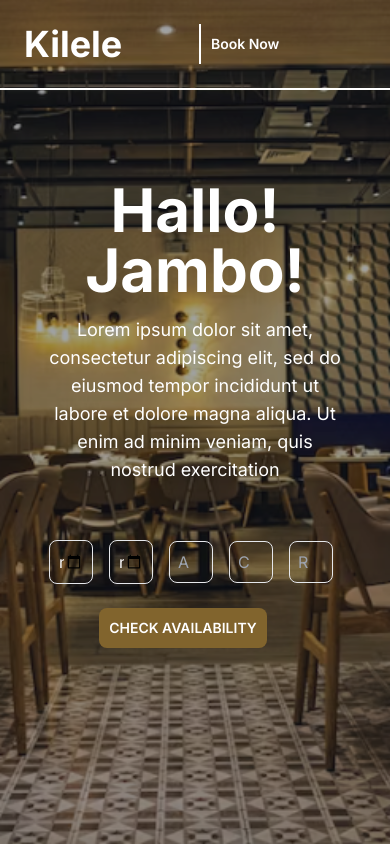
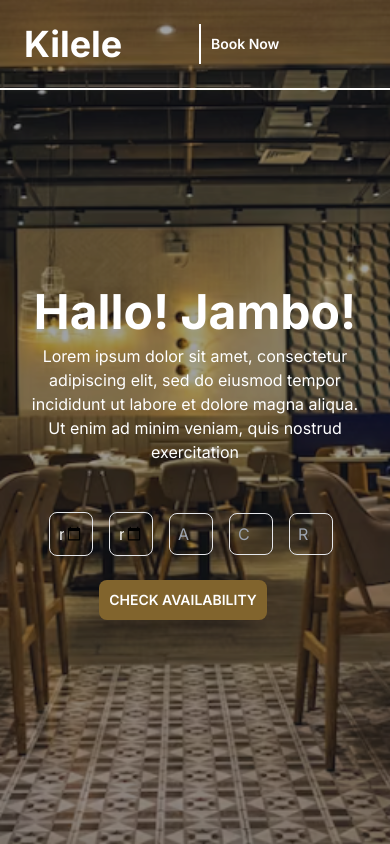
Before and after one commit to felixDev22/Kilele-Hotel-R, a Next.js app: page / in a window 390 px wide. Built offline with nearby package versions, Linux system fonts and the light colour scheme.

Commit message:
Fine tune the mobile and desktop setting

```diff
--- a/src/app/hero/hero.tsx
+++ b/src/app/hero/hero.tsx
@@ -13,11 +13,11 @@ export const Hero = () => {
           className="bg-opacity-70"
         />
         <div className='absolute inset-0 bg-gray-900 bg-opacity-40'></div>
-        <div className="absolute text-center inset-0 flex flex-col items-center justify-center">
-          <h1 className="text-6xl md:text-8xl lg:text-8xl text-white font-bold ">
+        <div className="mt-20 absolute text-center inset-0 flex flex-col items-center justify-center">
+          <h1 className="text-5xl md:text-8xl lg:text-8xl text-white font-bold ">
             Hallo! Jambo!
           </h1>
-          <p className="text-lg md:text-xl md:mx-24 max-w-6xl px-12 py-4 text-[#fff] ">
+          <p className="text-base md:text-xl md:mx-24 max-w-6xl px-6 py-2 text-[#fff] ">
             Lorem ipsum dolor sit amet, consectetur adipiscing elit, sed do
             eiusmod tempor incididunt ut labore et dolore magna aliqua. Ut enim
             ad minim veniam, quis nostrud exercitation
```
